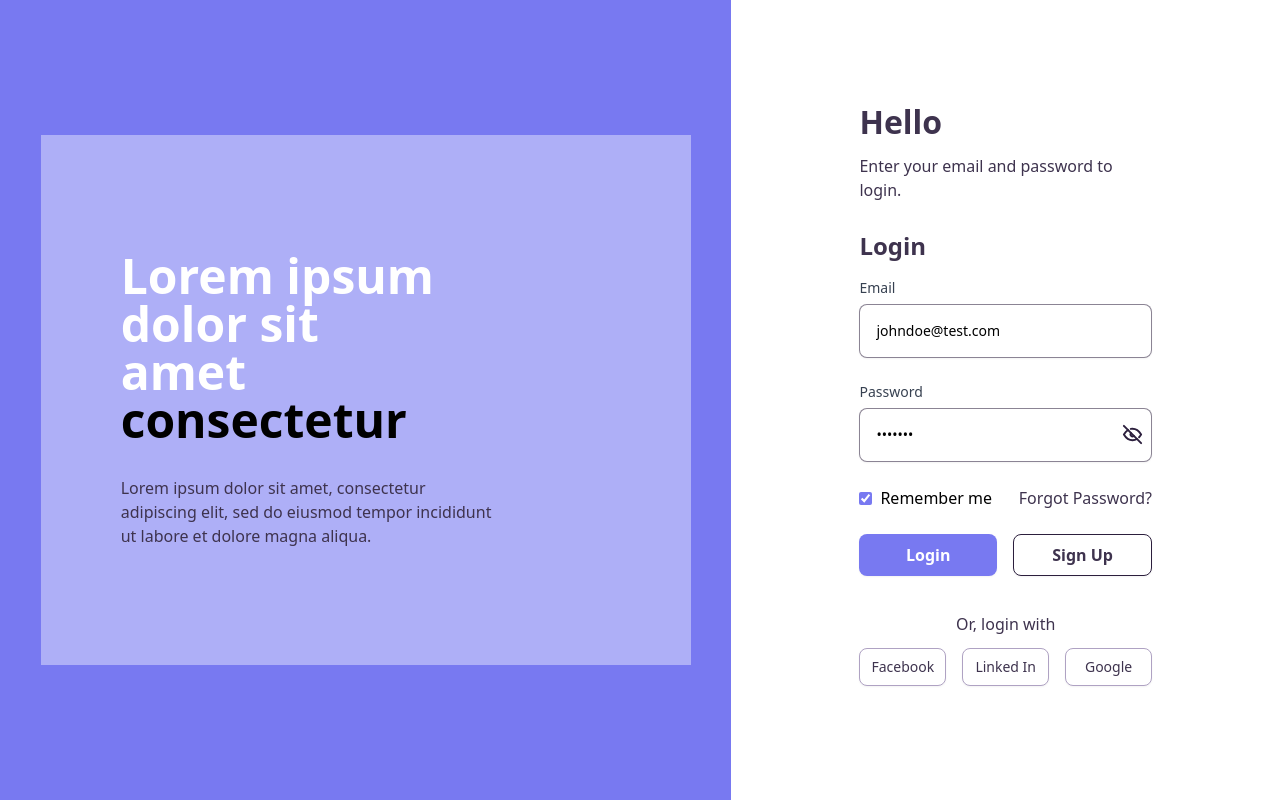
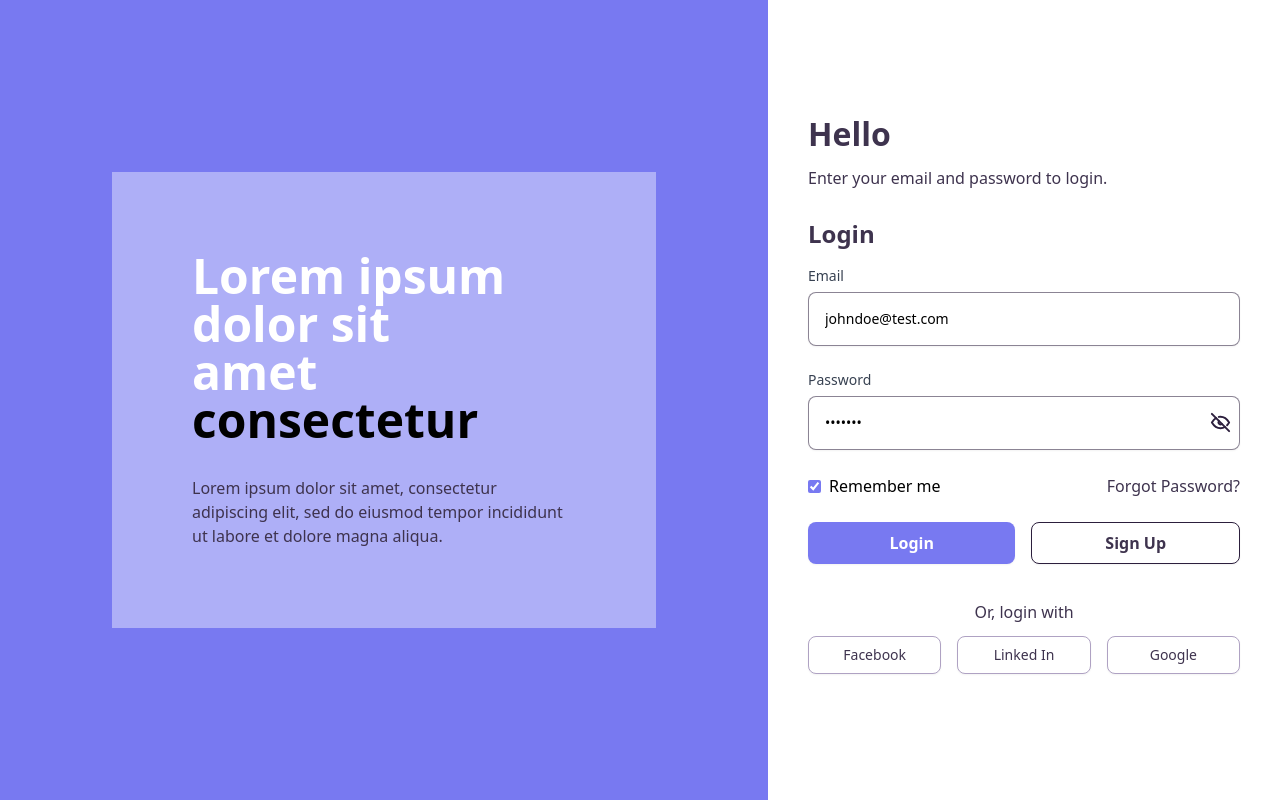
Before and after one commit to TraFost/salt-test, a React (Vite) app: page / in a window 1280 px wide. Built offline with nearby package versions, Linux system fonts and the light colour scheme.

Commit message:
fix layout

```diff
--- a/src/components/organism/App/Form.tsx
+++ b/src/components/organism/App/Form.tsx
@@ -54,7 +54,7 @@ export default function FormSection() {
 	};
 
 	return (
-		<section className="block flex-[0.4] md:flex items-center justify-center flex-col md:p-32">
+		<section className="block w-full md:flex md:w-[40%] items-center justify-center flex-col md:p-10">
 			{/* header */}
 			<div className="space-y-2 w-full">
 				<h1 className="font-bold text-[32px]">{formTitle}</h1>
@@ -93,7 +93,7 @@ export default function FormSection() {
 						)}
 
 						{/* remember me */}
-						<div className="flex justify-between">
+						<div className="flex justify-between flex-wrap">
 							<div className="flex items-center gap-2">
 								<input
 									type="checkbox"
--- a/src/components/organism/App/Hero.tsx
+++ b/src/components/organism/App/Hero.tsx
@@ -6,8 +6,8 @@ export default function Hero() {
 	const splittedHeroTitle = heroTitle.split(" ");
 
 	return (
-		<section className="hidden bg-[#7879F1] h-full w-fit md:flex-1 md:grid place-items-center">
-			<div className="bg-[#FFFFFF66] w-[650px] h-[530px] flex flex-col justify-center space-y-8 pl-20">
+		<section className="hidden bg-[#7879F1] w-full h-screen md:w-[60%] md:grid place-items-center">
+			<div className="bg-[#FFFFFF66] flex flex-col justify-center space-y-8 p-20">
 				{/* hero-header */}
 				<h3 className="text-5xl text-white font-semibold">
 					{splittedHeroTitle[0]} {splittedHeroTitle[1]}
--- a/src/components/organism/App/index.tsx
+++ b/src/components/organism/App/index.tsx
@@ -5,8 +5,8 @@ import FormSection from "./Form";
 
 export default function LoginScreen() {
 	return (
-		<main className="flex h-screen">
-			<div className="w-full pt-[83px] px-6 flex flex-col md:flex-row md:p-0 h-full">
+		<main className="flex h-screen overflow-y-none">
+			<div className="w-full pt-[83px] px-6 flex flex-col md:flex-row md:p-0 h-full ">
 				<Hero />
 				<FormSection />
 			</div>
```
